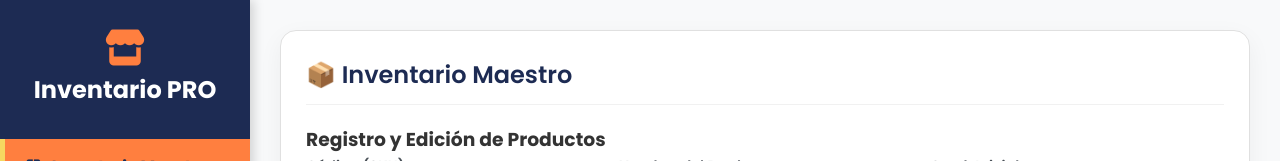
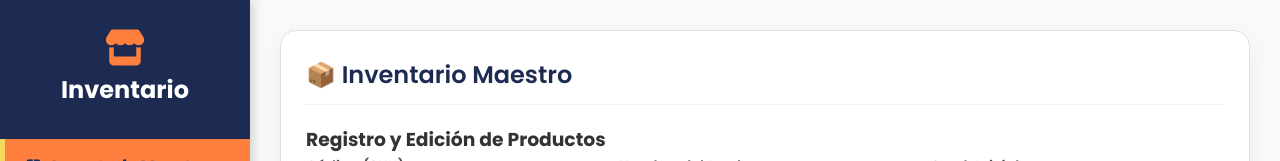
Before and after one commit to Kerenju/Kerenju.jithub.io, a plain HTML site: page index.html in a window 1280 px wide. Shown: the top 161 px of the page. Drawn offline with nearby package versions, Linux system fonts and the light colour scheme.

```diff
--- a/index.html
+++ b/index.html
@@ -15,7 +15,7 @@
         <aside class="sidebar">
             <div class="logo">
                 <i class="fas fa-store"></i>
-                <h2>Inventario PRO</h2>
+                <h2>Inventario </h2>
             </div>
             <nav class="sidebar-nav">
                 <a href="#inventario" class="active" data-section="inventario">
@@ -359,4 +359,5 @@
 
     <script src="script.js"></script>
 </body>
+
 </html>
```
